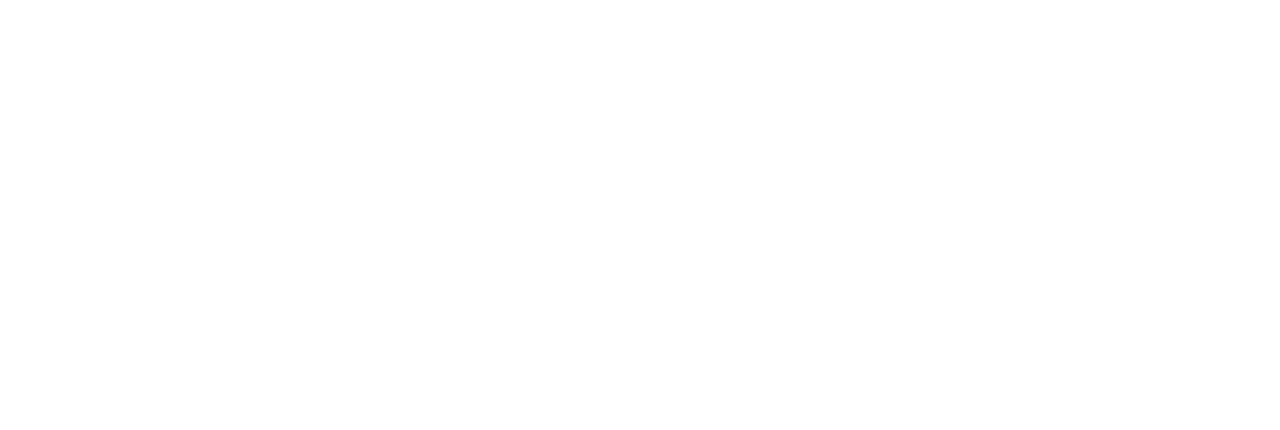
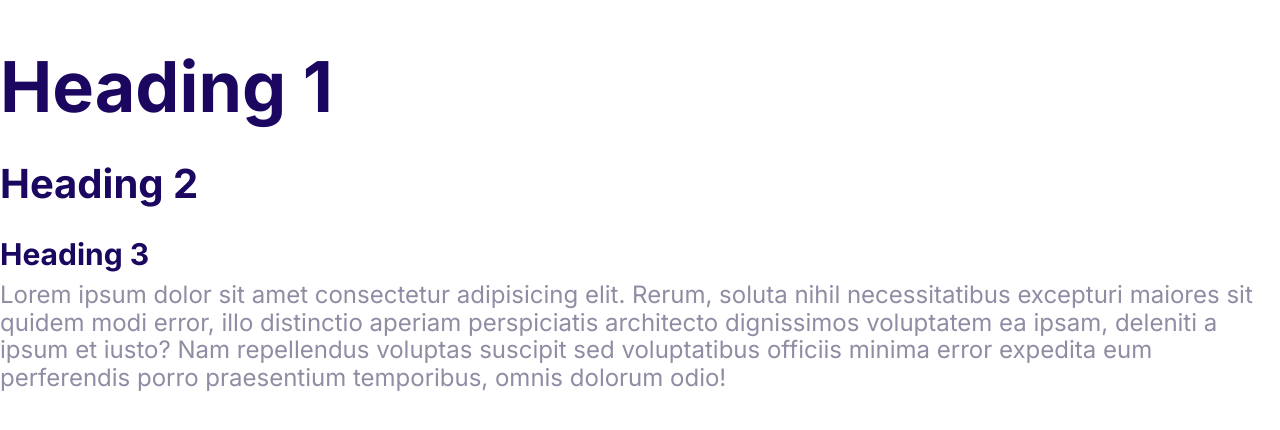
Before and after one commit to Shivam7530/Project_1, a plain HTML site: page index.html in a window 1280 px wide. Drawn offline with nearby package versions, Linux system fonts and the light colour scheme.

Commit message:
Defined the Typography

```diff
--- a/index.css
+++ b/index.css
@@ -1,11 +1,58 @@
 :root {
+  --accent_color: #ff3400;
+  --body_color: #918ca4;
+  --heading_color: #1b0760;
   --Primary_color: #2584ff;
   --secondary_color: #00d9ff;
-  --accent_color: #ff3400;
-  --heading_color: #1b0760;
-  --body_color: #918ca4;
 }
 
 html {
   font-size: 62.5%;
 }
+
+body {
+  font-family: Inter, Arial, Helvetica, sans-serif;
+}
+
+body {
+  color: var(--body_color);
+  font-size: 2.4rem;
+}
+
+h1,
+h2,
+h3,
+h4 {
+  color: var(--heading_color);
+  margin-bottom: 1rem;
+}
+
+h1 {
+  font-size: 7rem;
+}
+h2 {
+  font-size: 4rem;
+}
+h3 {
+  font-size: 3rem;
+}
+
+p {
+  margin-top: 1rem;
+}
+
+@media screen and (min-size: 1024px) {
+  body {
+    font-size: 1.8rem;
+  }
+
+  h1 {
+    font-size: 8rem;
+  }
+  h2 {
+    font-size: 4rem;
+  }
+  h3 {
+    font-size: 2.4rem;
+  }
+}
--- a/index.html
+++ b/index.html
@@ -3,6 +3,12 @@
   <head>
     <meta charset="UTF-8" />
     <meta name="viewport" content="width=device-width, initial-scale=1.0" />
+    <link rel="preconnect" href="https://fonts.googleapis.com" />
+    <link rel="preconnect" href="https://fonts.gstatic.com" crossorigin />
+    <link
+      href="https://fonts.googleapis.com/css2?family=Inter:wght@400;700&display=swap"
+      rel="stylesheet"
+    />
     <link
       rel="stylesheet"
       href="https://necolas.github.io/normalize.css/8.0.1/normalize.css"
@@ -12,5 +18,18 @@
     <title>Project_1</title>
   </head>
 
-  <body></body>
+  <body>
+    <h1>Heading 1</h1>
+    <h2>Heading 2</h2>
+    <h3>Heading 3</h3>
+
+    <p>
+      Lorem ipsum dolor sit amet consectetur adipisicing elit. Rerum, soluta
+      nihil necessitatibus excepturi maiores sit quidem modi error, illo
+      distinctio aperiam perspiciatis architecto dignissimos voluptatem ea
+      ipsam, deleniti a ipsum et iusto? Nam repellendus voluptas suscipit sed
+      voluptatibus officiis minima error expedita eum perferendis porro
+      praesentium temporibus, omnis dolorum odio!
+    </p>
+  </body>
 </html>
```
